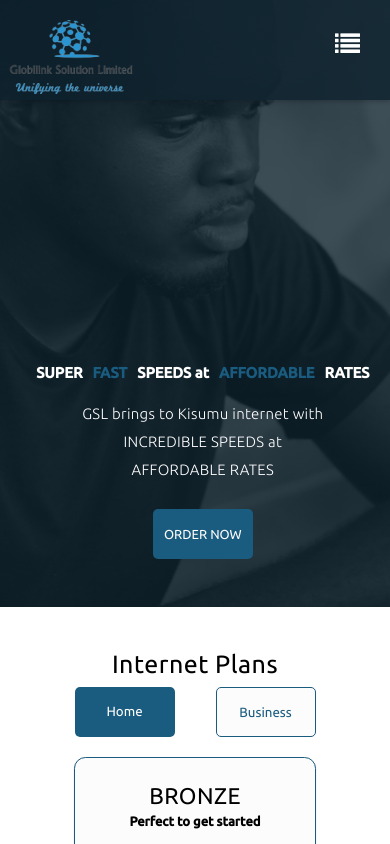
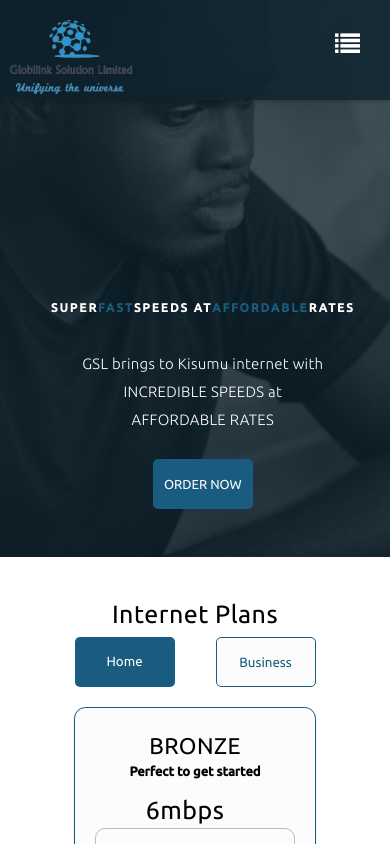
Before and after one commit to Imranyy/GSL, a React (Create React App) app: page / in a window 390 px wide. Shown: the top 844 px of the page. Built offline with nearby package versions, Linux system fonts and the light colour scheme.

Commit message:
Fixing the hero section

```diff
--- a/src/components/HeroImage.js
+++ b/src/components/HeroImage.js
@@ -18,7 +18,7 @@ function HeroImage(props) {
             <div className='hero-image'>
                 <Navbar/>
                 <div className='hero-content'>
-                    <h1>SUPER <span className='blue'>FAST</span> SPEEDS at <span className='blue'>AFFORDABLE</span> RATES </h1>
+                    <h1>SUPER<span className='blue'> FAST </span>SPEEDS AT <span className='blue'> AFFORDABLE </span>RATES </h1>
                     <p>GSL brings to Kisumu internet with INCREDIBLE SPEEDS at AFFORDABLE RATES </p>
                     <button onClick={showPlans} onDoubleClick={close}>ORDER NOW</button><br/>
                     <img src={vector} className='move-down-img' alt="..." onClick={showPlans}/>
--- a/src/components/WhatsInForYou.js
+++ b/src/components/WhatsInForYou.js
@@ -1,9 +1,4 @@
 import React from 'react';
-import img1 from '../media/Rectangle 4.png';
-import img2 from '../media/Rectangle 8.png';
-import img3 from '../media/Rectangle 9.png';
-import img4 from '../media/Rectangle 13.png';
-
 function WhatsInForYou(props) {
     const show1=()=>{
         document.querySelector('.img1').style.display='none';
--- a/src/css/App.css
+++ b/src/css/App.css
@@ -106,11 +106,11 @@ nav .show-menu{
   height: 55px;
   font-weight: 400;
   font-size: 48px;
+  letter-spacing: 2px;
   line-height: 55px;
 }
 .blue{
   color: var(--navy-blue);
-  margin:0 10px;
 }
 .hero-image p{
   height: 59px;
--- a/src/css/responsive.css
+++ b/src/css/responsive.css
@@ -174,7 +174,7 @@
         display: block;
       }
     .hero-image h1{
-        font-size: 23px;
+        font-size: 20px;
       }
       .hero-image p{
         font-weight: 300;
@@ -268,8 +268,11 @@
 
     @media screen and (max-width:500px) {
       .hero-image h1{
-        font-size: 15px;
+        font-size: 12px;
         font-weight: 600;
+        line-height: 25px;
+        margin: 0;
+        padding: 0;
       }
       .hero-image p{
         font-weight: 300;
@@ -284,11 +287,7 @@
       }
     }
     @media screen and (max-width:350px) {
-      .hero-image h1{
-        font-size: 12px;
-        font-weight: 300;
-        width: 200px;
-      }
+
       .hero-image p{
         font-weight: 300;
         font-size: 15px;
```
